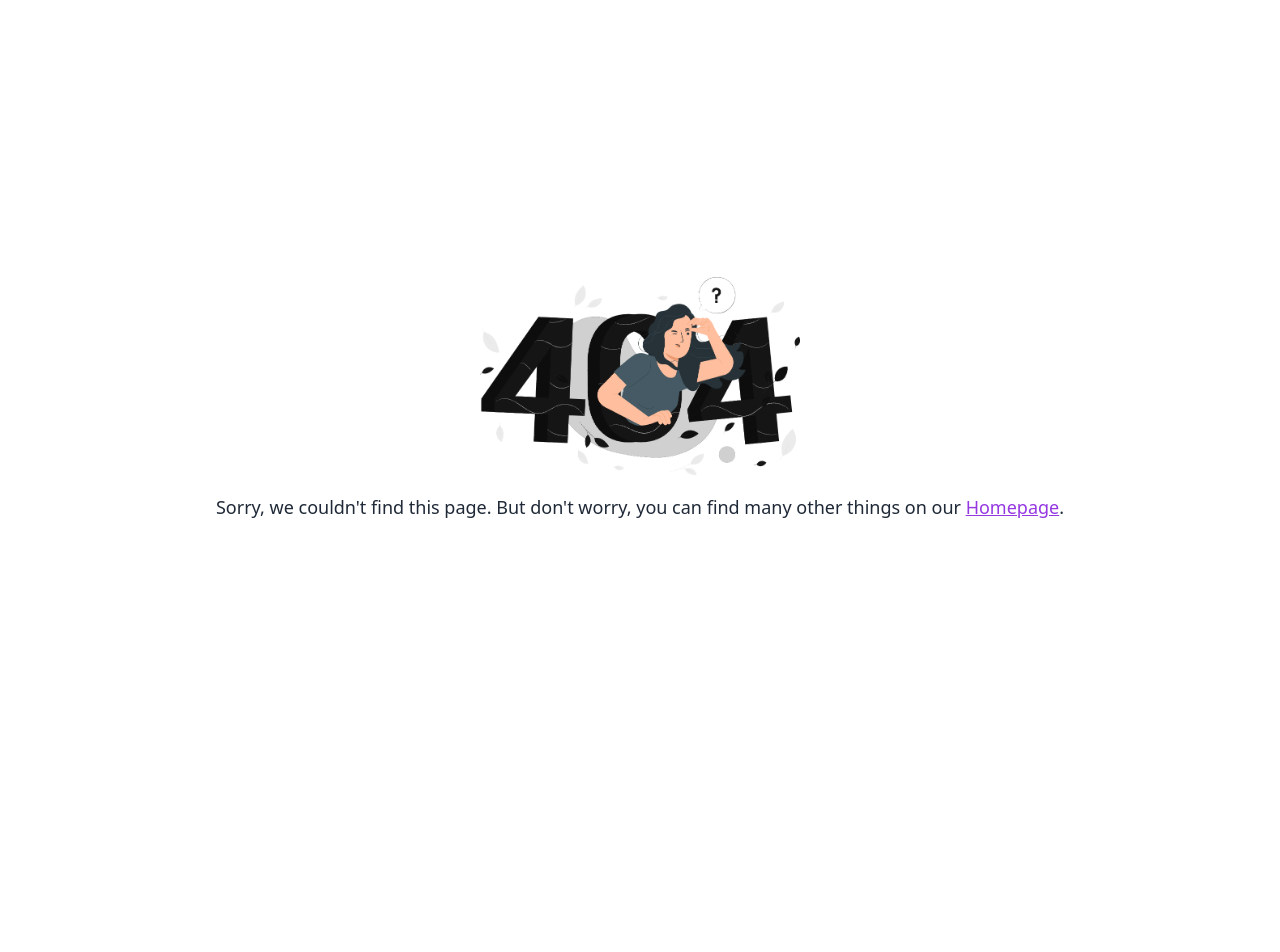
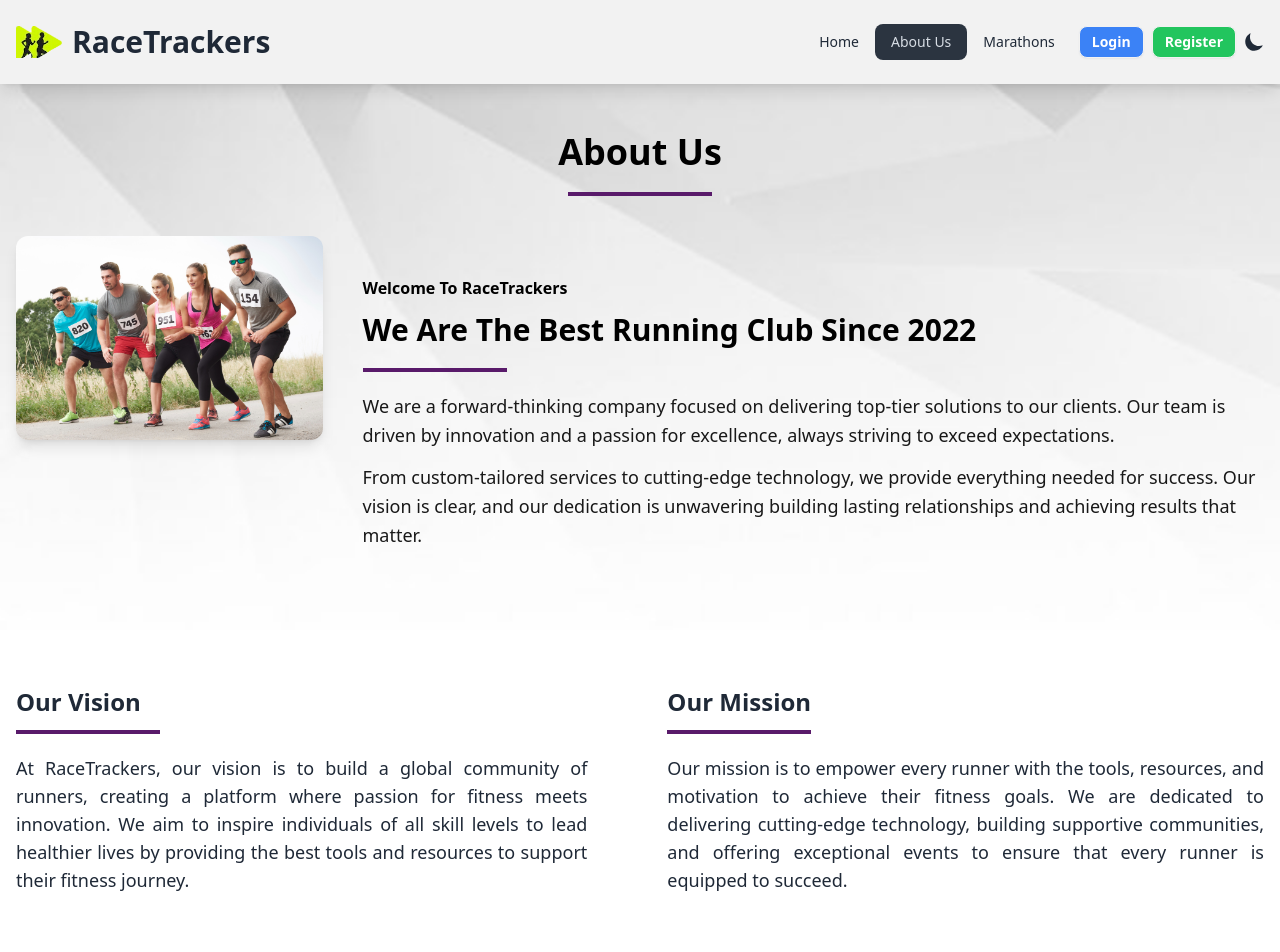
Before and after one commit to mdashraful24/race-trackers-client, a React (Vite) app: page /about in a window 1280 px wide. Shown: the top 952 px of the page. Before the commit the page ends 800 px from the top, so only its background shows below. Built offline with nearby package versions, Linux system fonts and the light colour scheme; no server answers.

Commit message:
added about us page

```diff
--- /dev/null
+++ b/src/pages/AboutUs/About.jsx
@@ -0,0 +1,18 @@
+import { Helmet } from "react-helmet-async";
+import AboutUs from "./AboutUs";
+import OurVision from "./OurVision";
+
+const About = () => {
+    return (
+        <div>
+            <Helmet>
+                <title>About | RaceTrackers</title>
+            </Helmet>
+
+            <AboutUs />
+            <OurVision />
+        </div>
+    );
+};
+
+export default About;
--- /dev/null
+++ b/src/pages/AboutUs/AboutUs.jsx
@@ -0,0 +1,59 @@
+import bg from '../../assets/bg.jpg';
+import about from '../../assets/about.jpg';
+
+const AboutUs = () => {
+    return (
+        <div
+            className="bg-cover bg-center bg-no-repeat"
+            style={{
+                backgroundImage: `url(${bg})`,
+                backgroundAttachment: 'fixed',
+            }}
+        >
+            <div className="container mx-auto px-4 pt-12 pb-20 text-black">
+                {/* Title */}
+                <h2 className="text-2xl md:text-4xl font-extrabold text-center mb-5">
+                    About Us
+                </h2>
+
+                {/* Border */}
+                <div className="mb-10 h-1 w-36 bg-[#591a6a] mx-auto"></div>
+
+                <div className="flex items-center justify-center container mx-auto">
+                    <div className="flex flex-col lg:flex-row lg:gap-10">
+                        {/* Left Image */}
+                        <div className="w-full lg:w-1/2 transform transition duration-500 ease-in-out hover:scale-105">
+                            <img
+                                src={about}
+                                alt="About Us"
+                                className="w-full h-auto rounded-xl shadow-lg object-cover hover:shadow-xl"
+                            />
+                        </div>
+
+                        {/* Right Text */}
+                        <div className="flex flex-col justify-center mt-10">
+                            <h2 className="text-base font-bold mb-3">
+                                Welcome To RaceTrackers
+                            </h2>
+                            <h2 className="text-2xl md:text-3xl font-extrabold mb-5">
+                                We Are The Best Running Club Since 2022
+                            </h2>
+                            <div className="mb-5 h-1 w-36 bg-[#591a6a]"></div>
+
+                            <p className="text-lg leading-relaxed opacity-90 hover:opacity-100 transition-opacity duration-300 mb-3">
+                                We are a forward-thinking company focused on delivering top-tier solutions to our clients. Our team is
+                                driven by innovation and a passion for excellence, always striving to exceed expectations.
+                            </p>
+                            <p className="text-lg leading-relaxed opacity-90 hover:opacity-100 transition-opacity duration-300">
+                                From custom-tailored services to cutting-edge technology, we provide everything needed for success. Our vision is clear, and our dedication is unwavering building lasting relationships and achieving results
+                                that matter.
+                            </p>
+                        </div>
+                    </div>
+                </div>
+            </div>
+        </div>
+    );
+};
+
+export default AboutUs;
--- /dev/null
+++ b/src/pages/AboutUs/OurVision.jsx
@@ -0,0 +1,56 @@
+import { useNavigate } from 'react-router-dom';
+
+const OurVision = () => {
+    const navigate = useNavigate();
+
+    const handleButtonClick = () => {
+        navigate('/marathonsPage');
+    };
+
+    return (
+        <div className="container mx-auto mt-14 mb-8 px-4">
+            <div className="flex flex-col lg:flex-row justify-between gap-10 lg:gap-20 text-justify">
+                {/* vision */}
+                <div>
+                    <h2 className="text-2xl font-extrabold mb-3">
+                        Our Vision
+                    </h2>
+                    <div className="mb-5 h-1 w-36 bg-[#591a6a]"></div>
+                    <p className="text-lg">
+                        At RaceTrackers, our vision is to build a global community of runners,
+                        creating a platform where passion for fitness meets innovation. We aim to
+                        inspire individuals of all skill levels to lead healthier lives by providing
+                        the best tools and resources to support their fitness journey.
+                    </p>
+                </div>
+
+                {/* mission */}
+                <div>
+                    <h2 className="text-2xl font-extrabold mb-3">
+                        Our Mission
+                    </h2>
+                    <div className="mb-5 h-1 w-36 bg-[#591a6a]"></div>
+                    <p className="text-lg">
+                        Our mission is to empower every runner with the tools, resources, and
+                        motivation to achieve their fitness goals. We are dedicated to delivering
+                        cutting-edge technology, building supportive communities, and offering
+                        exceptional events to ensure that every runner is equipped to succeed.
+                    </p>
+                </div>
+            </div>
+
+            <div className="my-16">
+                <div className="flex justify-center">
+                    <button
+                        className="bg-purple-800 text-white font-semibold py-2 px-6 rounded-lg hover:bg-purple-900 transition duration-300"
+                        onClick={handleButtonClick}
+                    >
+                        Discover Our Programs
+                    </button>
+                </div>
+            </div>
+        </div>
+    );
+};
+
+export default OurVision;
--- a/src/routes/router.jsx
+++ b/src/routes/router.jsx
@@ -15,6 +15,8 @@ import RegistrationForm from "../pages/RegistrationForm/RegistrationForm";
 import Dashboard from "../pages/Dashboard/Dashboard";
 import MyMarathonList from "../pages/Dashboard/MyMarathonList";
 import MyApplyList from "../pages/Dashboard/MyApplyList";
+import AboutUs from "../pages/AboutUs/AboutUs";
+import About from "../pages/AboutUs/About";
 
 const router = createBrowserRouter([
     {
@@ -49,6 +51,10 @@ const router = createBrowserRouter([
             //         })
             // },
 
+            {
+                path: "about",
+                element: <About></About>
+            },
             {
                 path: "marathonDetails/:id",
                 element: <PrivateRoute><MarathonsDetails /></PrivateRoute>,
```
Also changed, not shown: src/assets/about.jpg (added), src/assets/bg.jpg (added).
